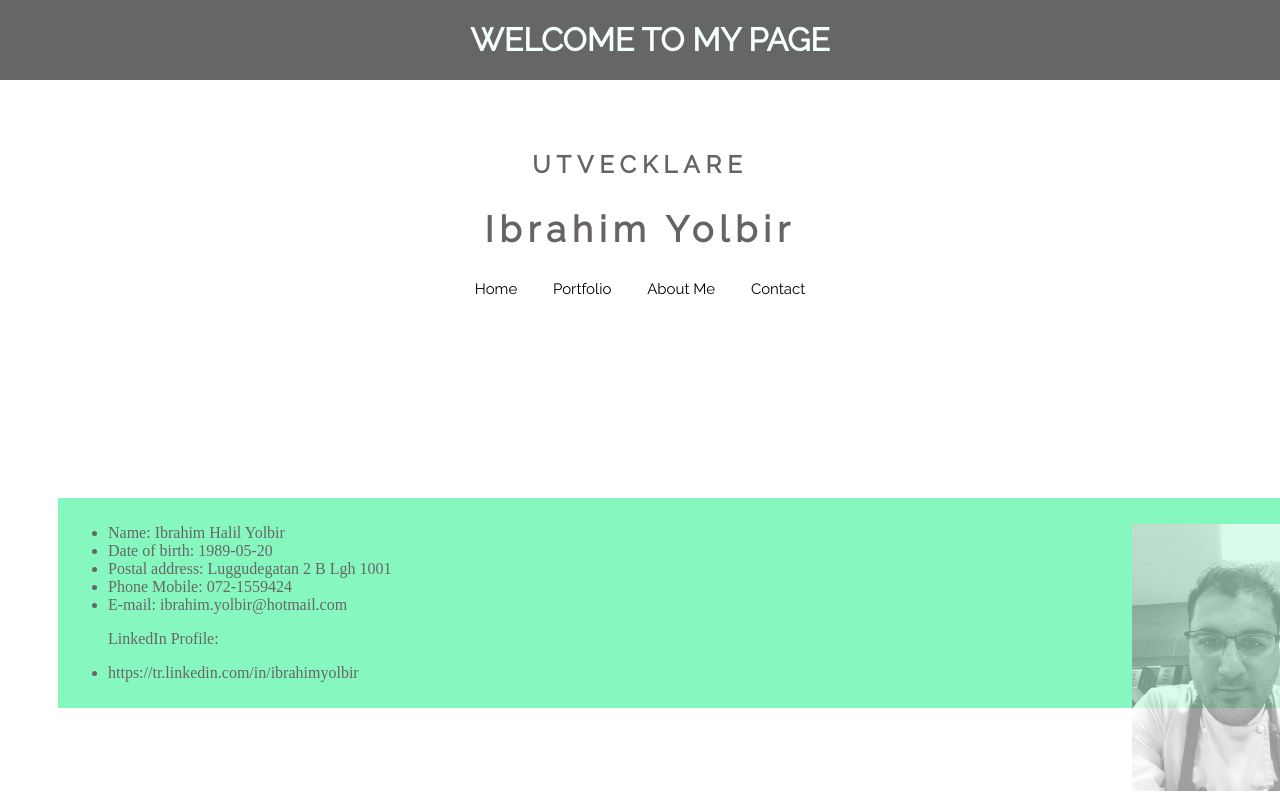
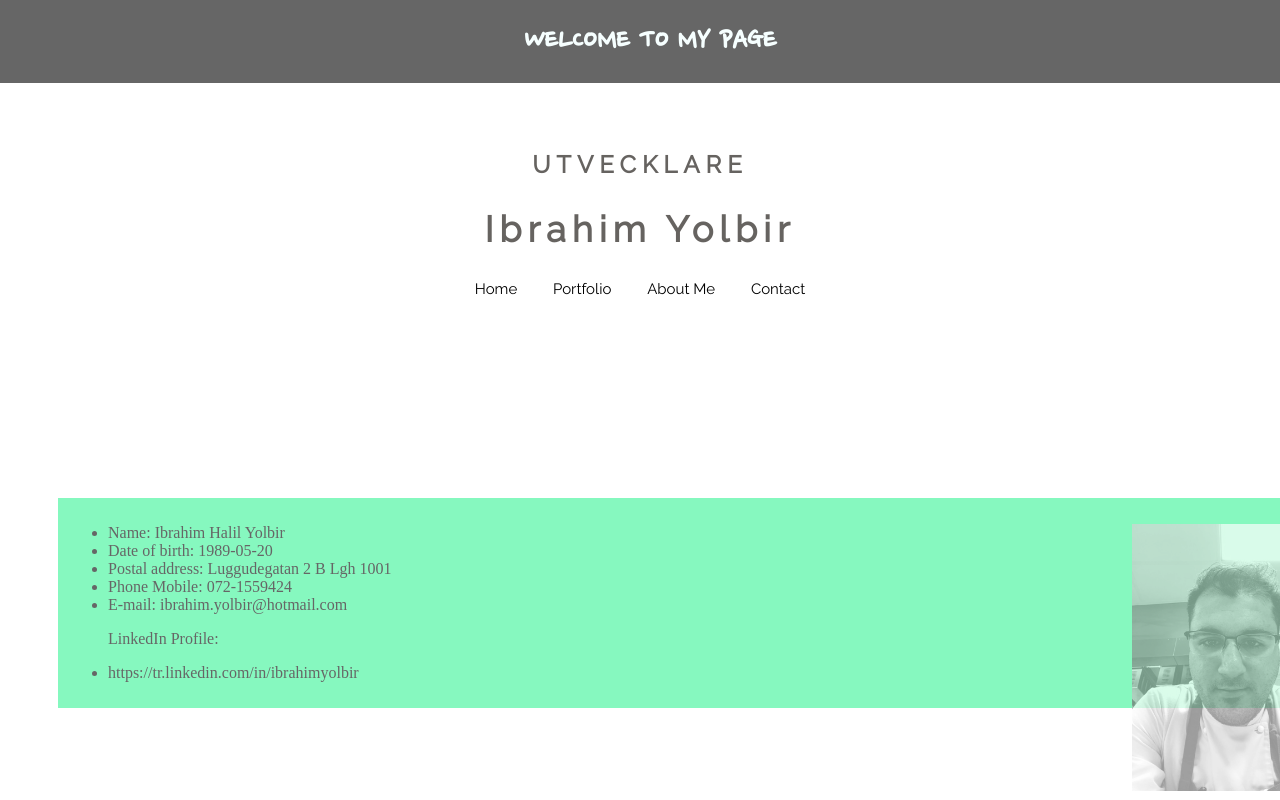
Before and after one commit to ibrahimyolbir/personel_webside, a plain HTML site: page index.html in a window 1280 px wide. Shown: the top 800 px of the page. Drawn offline with Linux system fonts and the light colour scheme.

Commit message:
update-2

```diff
--- a/index.html
+++ b/index.html
@@ -8,13 +8,15 @@
     <link rel="stylesheet" href="style.css">
     <link rel="stylesheet" href="https://cdnjs.cloudflare.com/ajax/libs/font-awesome/4.7.0/css/font-awesome.min.css">
     <link href="https://fonts.googleapis.com/css?family=Open+Sans+Condensed:300" rel="stylesheet">
+    <link href="https://fonts.googleapis.com/css?family=Nanum+Pen+Script" rel="stylesheet">
     <title>Min Hemsida</title>
 </head>
 <body>
     <main>
         <!-- Header -->
 <header>
-    <h1 > WELCOME TO MY PAGE</h1>
+    <p style="float:left;" ></p>
+    <h1> WELCOME TO MY PAGE</h1>
   </header>
   <main class="content">
       <section>
--- a/style.css
+++ b/style.css
@@ -3,7 +3,7 @@ body {
 }
 header{
 
-    font-family: "Raleway", Arial, sans-serif;
+    font-family: 'Nanum Pen Script', cursive;
     text-align: center;
     position: fixed;
     z-index: 1;
```
